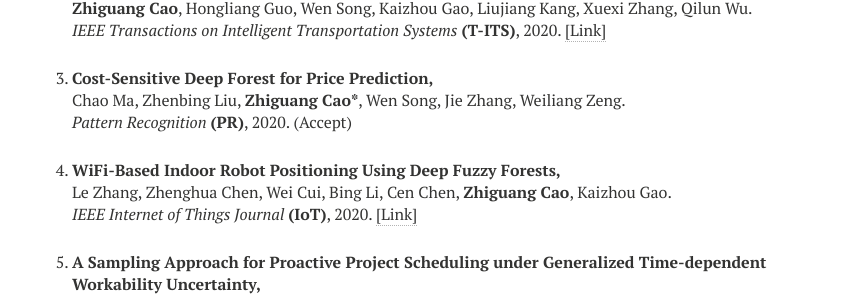
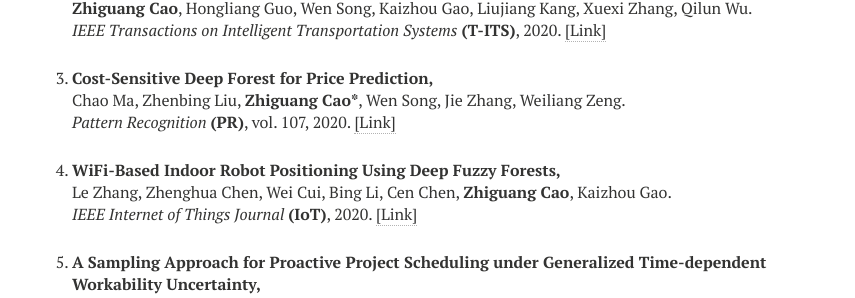
Before and after one commit to zhiguangcaosg/zhiguangcaosg.github.io, a Jekyll site: the page built from publications.md, in a window 1280 px wide and 900 px high, scrolled down 1367 px. Shown: the part 149-447 px from the top of the window, without its empty margins (288-1143 px from the left). Built offline with Jekyll 4.4.1, drawn with Linux system fonts in a browser that asks for light colours; nearby versions of some CDN libraries.

Commit message:
Update publications.html

```diff
--- a/_layouts/publications.html
+++ b/_layouts/publications.html
@@ -220,7 +220,7 @@ div.bibtex pre { font-size: 75%; overflow: auto;  width: 100%; padding: 0em 0em;
 <p>
 <b>Cost-Sensitive Deep Forest for Price Prediction,</b>
 <br>Chao Ma, Zhenbing Liu, <b>Zhiguang Cao*</b>, Wen Song, Jie Zhang, Weiliang Zeng.<br>
-<i>Pattern Recognition</i> <b>(PR)</b>, 2020. (Accept)
+<i>Pattern Recognition</i> <b>(PR)</b>, vol. 107, 2020. <a href="https://www.sciencedirect.com/science/article/pii/S0031320320303022" target="_blank">[Link]</a>
 </p>
 </li>
 
```
